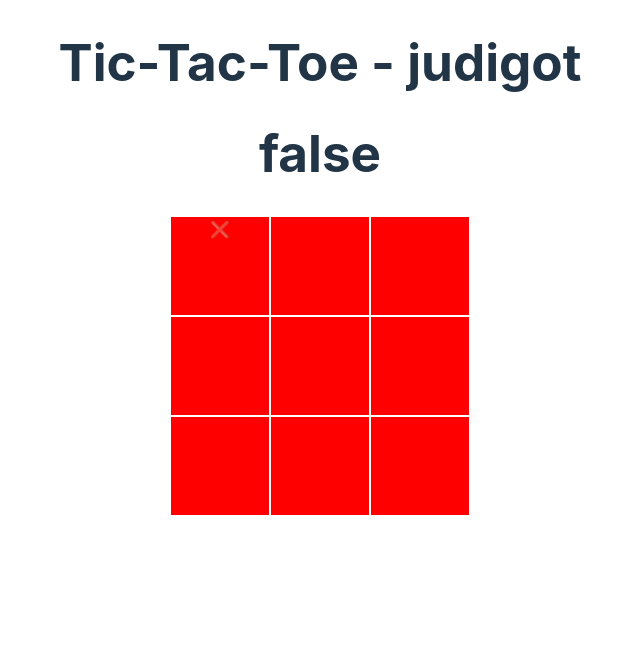
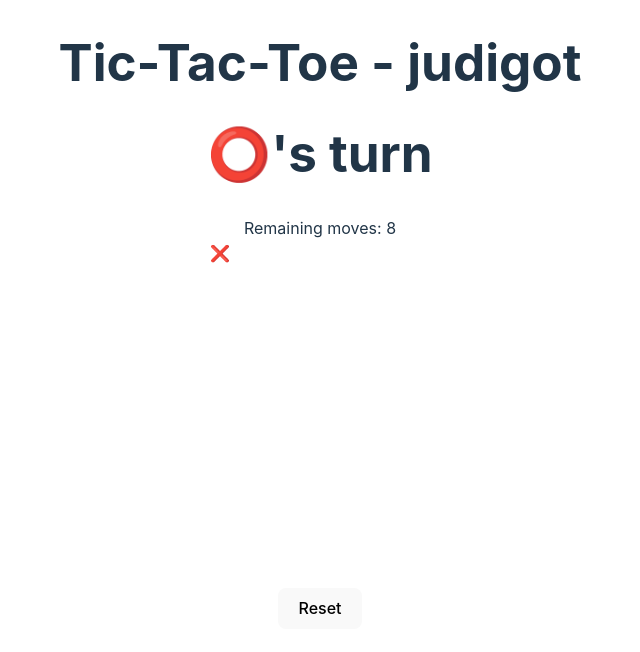
Before and after one commit to judigot/tictactoe, a React (Vite) app: page / in a window 1280 px wide. Both pictures are taken after a click on the element 539 px from the left and 265 px from the top of the page. Shown: the top 652 px of the page, without its empty margins (320-960 px from the left). Built offline with nearby package versions, Linux system fonts and the light colour scheme.

Commit message:
Feat: set board behavior

```diff
--- a/src/App.tsx
+++ b/src/App.tsx
@@ -4,24 +4,114 @@ import "./App.css";
 import Grid from "./components/Grid";
 
 function App() {
-  const [turn, setTurn] = React.useState<boolean>(true);
+  const WINNERS = [
+    [1, 1, 1],
+    [false, false, false],
+    [false, false, false],
+  ];
+
+  const CLEANBOARD = [
+    [false, false, false],
+    [false, false, false],
+    [false, false, false],
+  ];
+  const [board, setBoard] =
+    React.useState<Array<(boolean | string)[]>>(CLEANBOARD);
+
+  const [remainingMoves, setRemainingMoves] = React.useState<number>(9);
+
+  const handleReset = () => {
+    setBoard(CLEANBOARD);
+    setRemainingMoves(9);
+  };
+
+  const handleMarkGrid = (gridIndex: number) => {
+    const tempBoard = board;
+    const mark = remainingMoves % 2 !== 0 ? "❌" : "⭕";
+    setRemainingMoves(remainingMoves - 1);
+    // 1st row if index is 0, 1, 2
+    gridIndex >= 0 &&
+      gridIndex <= 2 &&
+      (() => {
+        tempBoard[0][gridIndex] = mark;
+      })();
+
+    // 2nd row if index is 3, 4, 5
+    gridIndex >= 3 &&
+      gridIndex <= 5 &&
+      (() => {
+        tempBoard[1][gridIndex - 3] = mark;
+      })();
+
+    // 3rd row if index is 6, 7, 8
+    gridIndex >= 6 &&
+      gridIndex <= 8 &&
+      (() => {
+        tempBoard[2][gridIndex - 6] = mark;
+      })();
+  };
+
   return (
     <>
       <h1>Tic-Tac-Toe - judigot</h1>
-      <h1>{turn.toString()}</h1>
+      <h1>
+        {remainingMoves === 0 &&
+          (() => {
+            return `Draw`;
+          })()}
+        {remainingMoves !== 0 &&
+          (() => {
+            return `${remainingMoves % 2 !== 0 ? "❌" : "⭕"}'s turn`;
+          })()}
+      </h1>
+      <div>Remaining moves: {remainingMoves}</div>
       <div id="gridContainer">
-        <div
-          id="gridBox"
-          style={{ backgroundColor: "red", position: "relative" }}
-          onClick={() => {
-            setTurn(!turn);
-          }}
-        >
+        <div id="gridBox">
           {[...Array(9)].map((element, i) => {
-            return <Grid index={i + 1} />;
+            let gridState: boolean | string = false;
+
+            // 1st row if index is 0, 1, 2
+            i >= 0 &&
+              i <= 2 &&
+              (() => {
+                gridState = typeof board[0][i] !== "boolean" && board[0][i];
+              })();
+
+            // 2nd row if index is 3, 4, 5
+            i >= 3 &&
+              i <= 5 &&
+              (() => {
+                gridState =
+                  typeof board[1][i - 3] !== "boolean" && board[1][i - 3];
+              })();
+
+            // 3rd row if index is 6, 7, 8
+            i >= 6 &&
+              i <= 8 &&
+              (() => {
+                gridState =
+                  typeof board[2][i - 6] !== "boolean" && board[2][i - 6];
+              })();
+            return (
+              <Grid
+                gridIndex={i}
+                gridState={gridState}
+                handleMarkGrid={handleMarkGrid}
+              />
+            );
           })}
         </div>
       </div>
+      <br />
+      <br />
+      <br />
+      {remainingMoves !== 9 && (
+        <button type="button" onClick={handleReset}>
+          {(() => {
+            return remainingMoves !== 0 ? "Reset" : "New Game";
+          })()}
+        </button>
+      )}
     </>
   );
 }
--- a/src/components/Grid.tsx
+++ b/src/components/Grid.tsx
@@ -1,26 +1,31 @@
 import React from "react";
 
 interface Props {
-  index: number;
+  gridIndex: number;
+  gridState: boolean | string;
+  handleMarkGrid: (gridIndex: number) => void;
 }
 
-export default function Grid({ index }: Props): JSX.Element {
-  const [isClicked, setIsClicked] = React.useState<boolean>(false);
+export default function Grid({
+  gridIndex,
+  gridState,
+  handleMarkGrid,
+}: Props): JSX.Element {
+  const markGrid = (gridIndex: number) => {
+    !gridState &&
+      (() => {
+        handleMarkGrid(gridIndex);
+      })();
+  };
 
-  const handleClick = (index: number) => {
-    index;
-    setIsClicked(true);
-  };
   return (
     <div
       style={{ border: "1px solid white" }}
       onClick={() => {
-        handleClick(index);
+        markGrid(gridIndex);
       }}
     >
-      {isClicked && <div>❌</div>}
-
-      {/* <div>⭕</div> */}
+      {gridState && <div>{gridState}</div>}
     </div>
   );
 }
```
